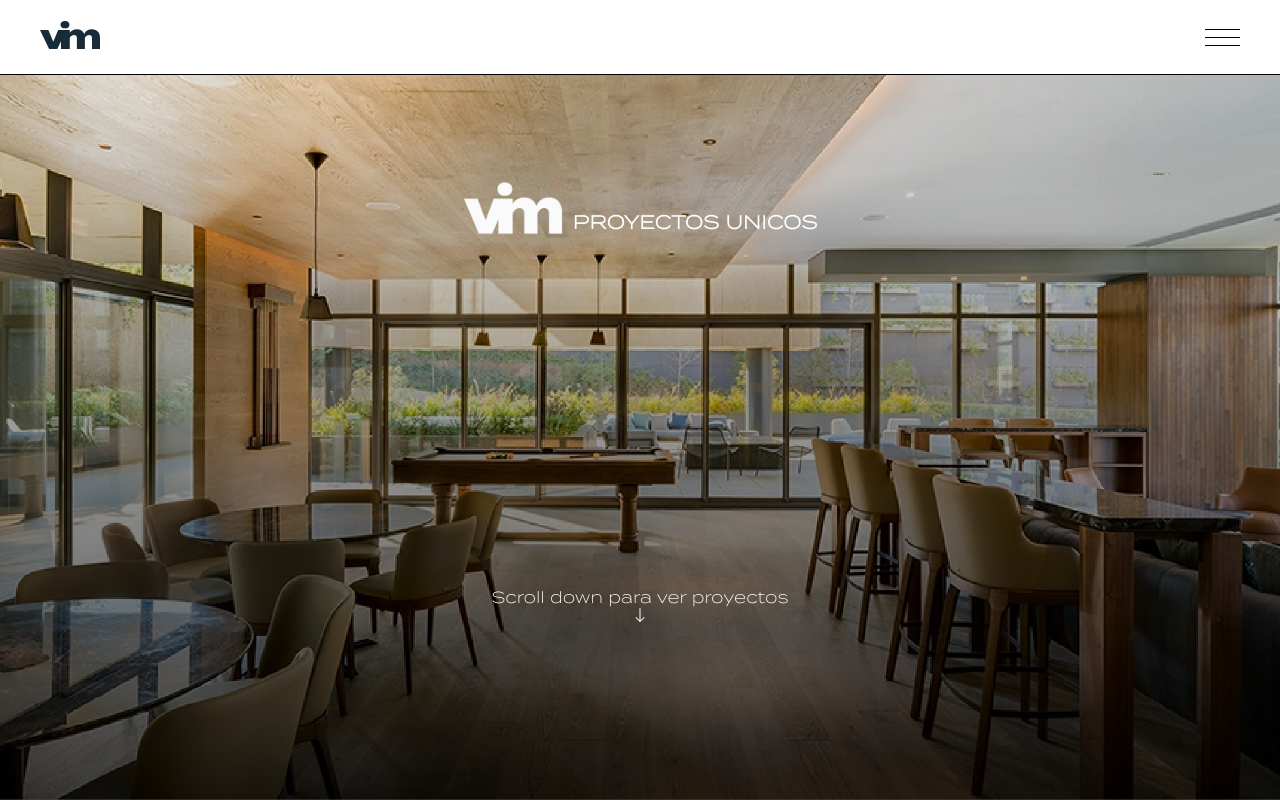
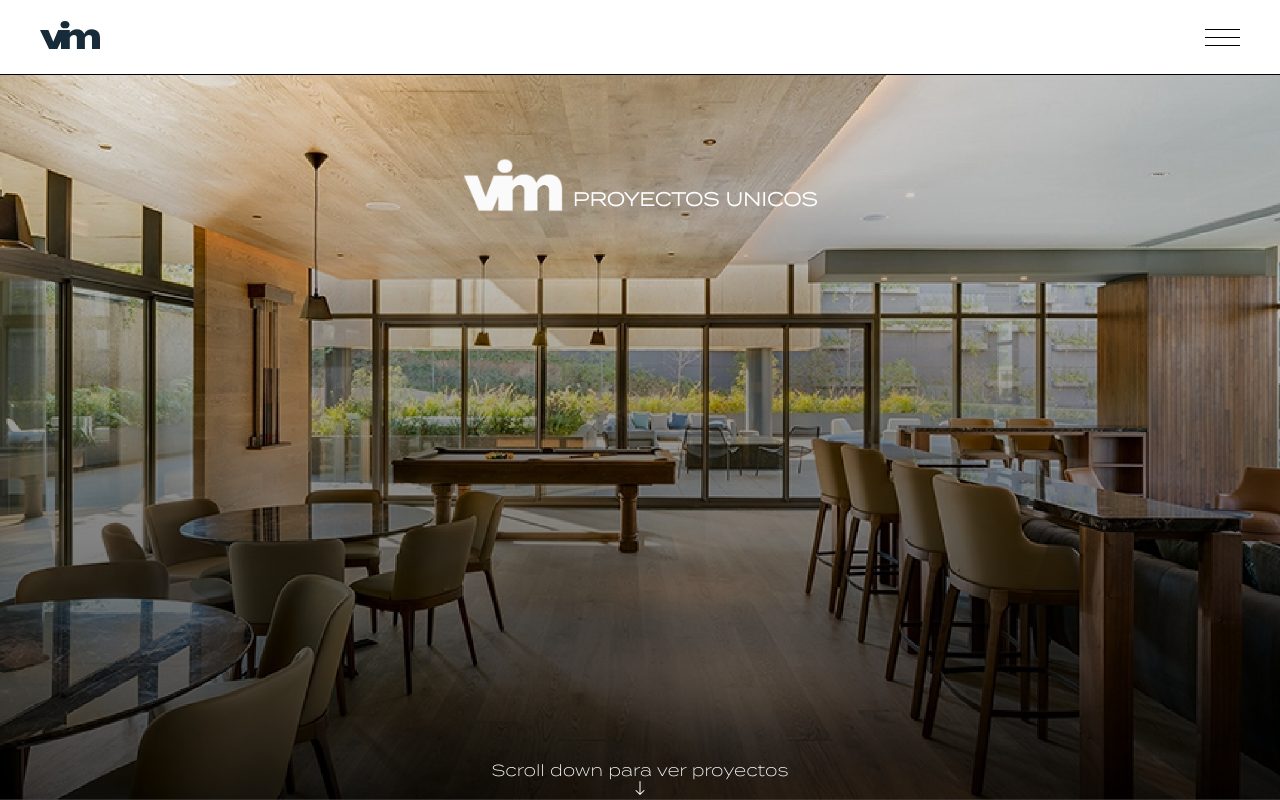
Before and after one commit to nevyl001/vimjs, a Next.js app: page / in a window 1280 px wide. Shown: the top 800 px of the page. Built offline with nearby package versions, Linux system fonts and the light colour scheme.

Commit message:
todaysCommit12.00

```diff
--- a/app/nosotros/page.js
+++ b/app/nosotros/page.js
@@ -95,8 +95,8 @@
             <h2>QUIENES SOMOS</h2>
             <p>
               Como parte de Grupo Vimar, Vim nace con la finalidad de atender
-              los proyectos arquitectónicos más exigentes y especializados del
-              país.
+              los proyectos arquitectonicos mas exigentes y especializados del
+              pais.
             </p>
             <p>
               Con el apoyo de Vitrocanceles y de la mano de los mejores
--- a/app/page.js
+++ b/app/page.js
@@ -108,6 +108,7 @@
                 <h3>PROYECTOS UNICOS</h3>
               </div>
             </motion.div>
+            <div className="space" />
             <motion.div
               initial={{ opacity: 0 }}
               animate={{ opacity: 1 }}
--- a/app/styles.sass
+++ b/app/styles.sass
@@ -68,19 +68,22 @@
         height: 100%
         width: 100%
         display: flex
-        justify-content: space-around
+        justify-content: space-between
         align-items: center
         flex-direction: column
+
         .title
             display: flex
             align-items: flex-end
             column-gap: 10px
+            padding-top: 150px
         h3
             padding-bottom: 10px
         .scroll
             display: flex
             flex-direction: column
-            column-gap: 20px
+
+
 
 .content-master
     position: absolute
```
